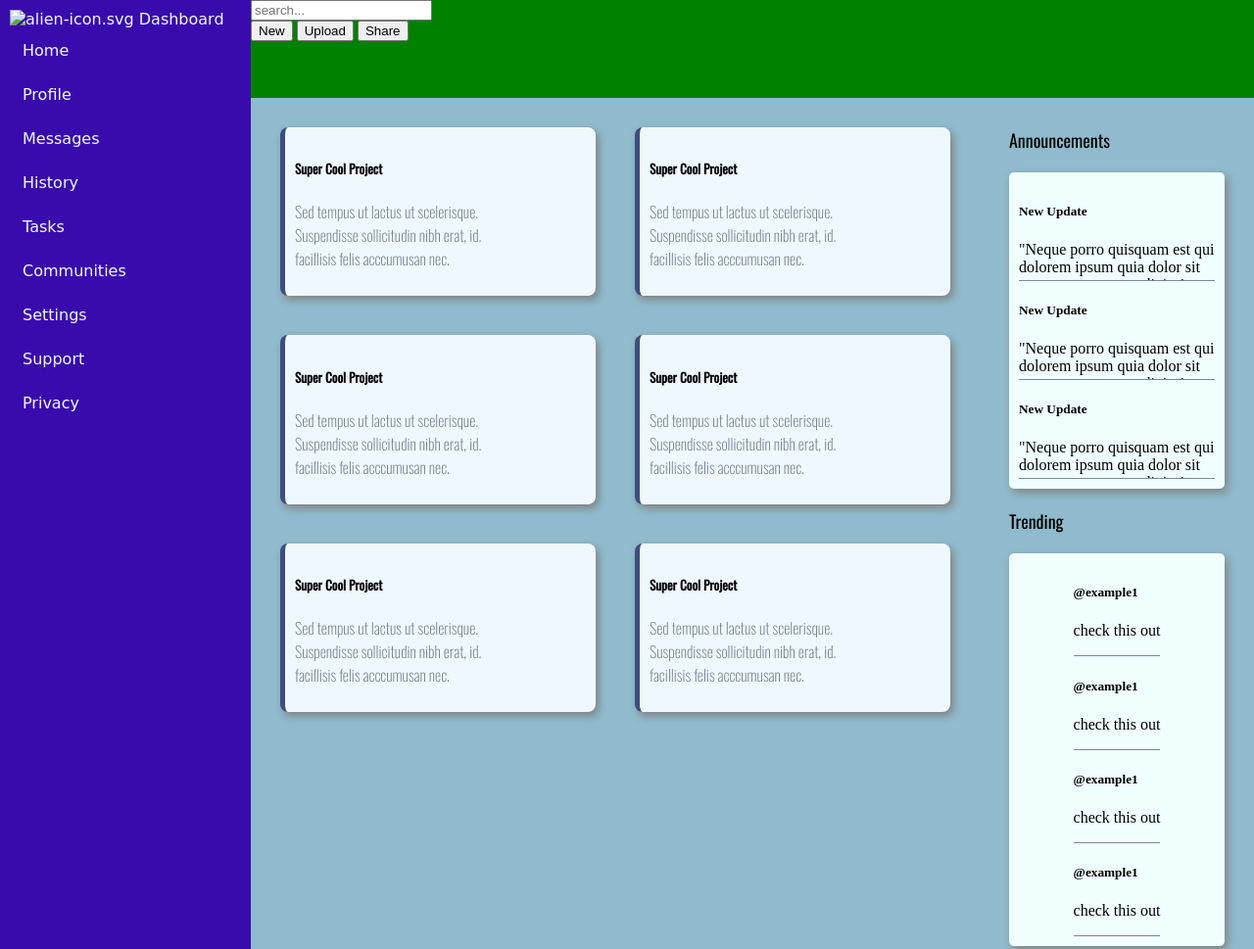
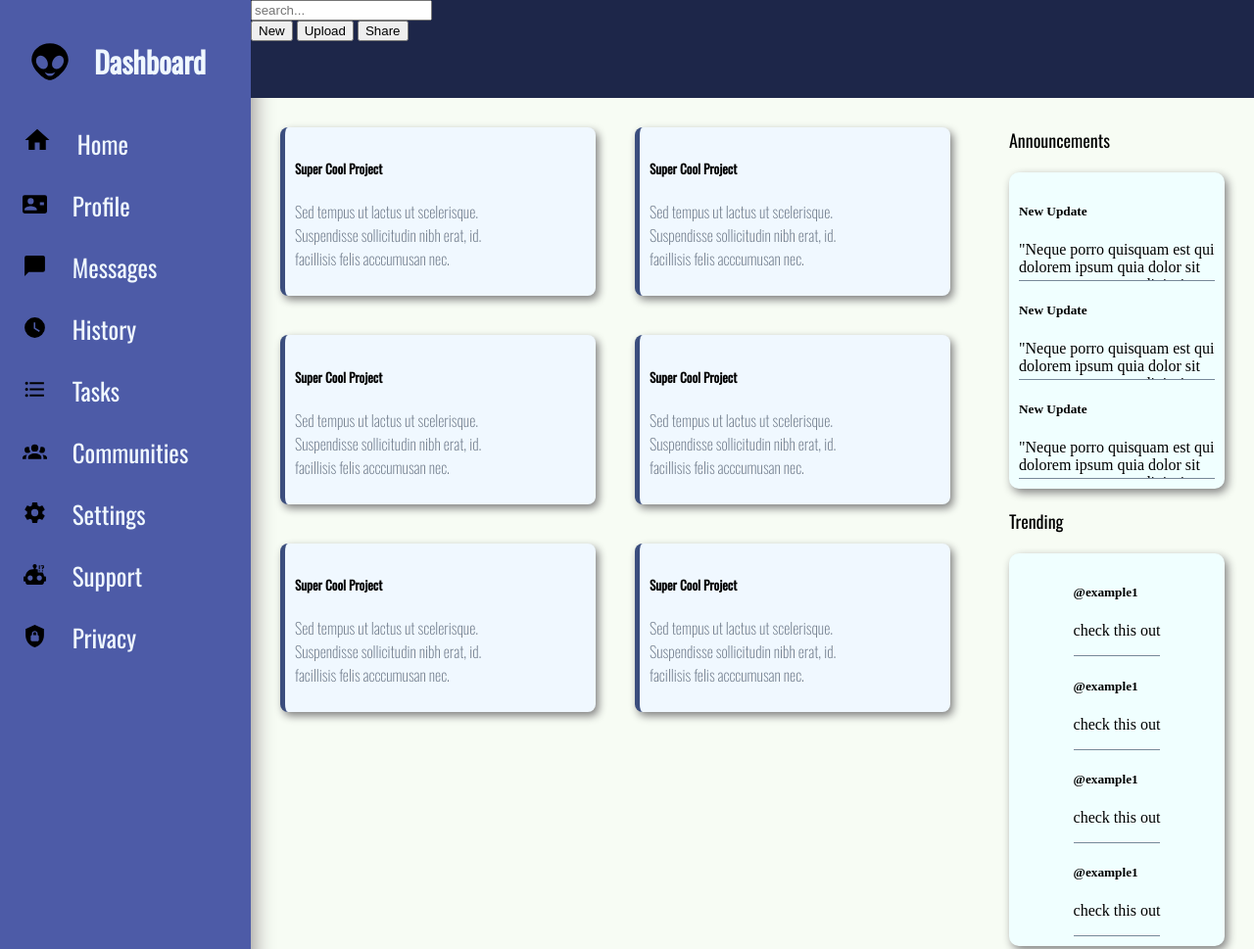
Before and after one commit to AndresMirandaDev/Dashboard-Rp, a website: page index.html in a window 1280 px wide. Shown: the top 969 px of the page at 98% size. Drawn offline with nearby package versions, Linux system fonts and the light colour scheme; a web font is replaced by a local one.

Commit message:
adding styling and icons

```diff
--- a/index.html
+++ b/index.html
@@ -11,18 +11,45 @@
  <div class="container">
     <div class="sidebar">
         <div id="sidebar-heading">
-            <img src="file:///Users/andresmiranda/Downloads/alien.svg" alt="alien-icon.svg">
-            Dashboard
+           <img src="icons/alien.svg" alt="alien" height="50px" width="50px">
+           <a class="link" href="">Dashboard</a>
         </div>
-        <div class="sidebar-content">Home</div>
-        <div class="sidebar-content">Profile</div>
-        <div class="sidebar-content">Messages</div>
-        <div class="sidebar-content">History</div>
-        <div class="sidebar-content">Tasks</div>
-        <div class="sidebar-content">Communities</div>
-        <div class="sidebar-content">Settings</div>
-        <div class="sidebar-content">Support</div>
-        <div class="sidebar-content">Privacy</div>
+        <div class="sidebar-content">
+            <img src="icons/home.svg" height="30px" width="30px">
+            <a class="link" href="">Home</a>
+        </div>
+        <div class="sidebar-content">
+            <img src="icons/smart-card.svg" height="25px" width="25px">
+            <a class="link" href="">Profile</a>
+        </div>
+        <div class="sidebar-content">
+            <img src="icons/message.svg" height="25px" width="25px">
+            <a class="link" href="">Messages</a>
+        </div>
+        <div class="sidebar-content">
+            <img src="icons/clock.svg" height="25px" width="25px">
+            <a class="link" href="">History</a>
+        </div>
+        <div class="sidebar-content">
+            <img src="icons/format-list-bulleted.svg" height="25px" width="25px">
+            <a class="link" href="">Tasks</a>
+        </div>
+        <div class="sidebar-content">
+            <img src="icons/account-group.svg" height="25px" width="25px">
+            <a class="link" href="">Communities</a>
+        </div>
+        <div class="sidebar-content">
+            <img src="icons/cog.svg" height="25px" width="25px">
+            <a class="link" href="">Settings</a>
+        </div>
+        <div class="sidebar-content">
+            <img src="icons/robot-confused.svg" height="25px" width="25px">
+            <a class="link" href="">Support</a>
+        </div>
+        <div class="sidebar-content">
+            <img src="icons/shield-lock.svg" height="25px" width="25px">
+            <a class="link" href="">Privacy</a>
+        </div>
     </div>
     <div class="headbar">
         <input type="text" name="searchbar" placeholder="search...">
--- a/style.css
+++ b/style.css
@@ -1,10 +1,9 @@
-@import url('https://fonts.googleapis.com/css2?family=Oswald:wght@200;400&family=Rubik+Moonrocks&display=swap');
-
+@import url('https://fonts.googleapis.com/css2?family=Alfa+Slab+One&family=Oswald:wght@200;400&family=Rubik+Moonrocks&display=swap');
 body{
     height: 100vh;
     width: 100vw;
     margin : 0;
-    background-color: rgb(143, 187, 205);
+    background-color: #f7fcf4;
 }
 
 .container{
@@ -19,13 +18,37 @@ body{
     grid-column-end: 2;
     grid-row-start: 1;
     grid-row-end: 4;
-    background-color: rgb(57, 11, 173);
+    background-color: #4d5ba7;
     color: aliceblue;
     height: 100%;
     display: flex;
     flex-direction: column;
-    font-family: 'Rubik Moonrocks', cursive;
+    font-size: 25px;
+    font-family:'Oswald', sans-serif;
     text-orientation: sideways-right;
+    box-shadow: 3px 3px 20px rgb(151, 146, 146);
+}
+
+#sidebar-heading{
+    display: flex;
+    justify-content: center;
+    align-items: center;
+    text-align: center;
+    padding: 10px;
+    font-size: 30px;
+    font-weight: 700;
+}
+
+.link{
+    padding: 10px;
+    margin: 10px;
+    text-decoration: none;
+    color: aliceblue;
+}
+
+.link:hover{
+    transform: scale(1.1);
+    transition: 0.3s;
 }
 
 .sidebar{
@@ -38,12 +61,17 @@ body{
     padding: 3px;
 }
 
+.sidebar-content:hover{
+    transform: scale(1.1);
+    transition: 0.3s;
+}
+
 .headbar{
     grid-column-start: 2;
     grid-column-end: 6;
     grid-row-start: 1;
     grid-row-end: 2;
-    background-color: green;
+    background-color:#1d2649;
     height: 100px;
 }
 
@@ -128,7 +156,7 @@ body{
     margin: 10px;
     padding: 10px;
     width: 200px;
-    border-radius: 5px ;
+    border-radius: 10px ;
     background-color: azure;
 
 }
@@ -142,7 +170,7 @@ body{
     margin: 10px;
     padding: 10px;
     width: 200px;
-    border-radius: 5px;
+    border-radius: 10px;
     background-color: azure;
 
 }
```
Also changed, not shown: icons/account-group.svg (added), icons/alien.svg (added), icons/clock.svg (added), icons/cog.svg (added), icons/format-list-bulleted.svg (added), icons/home.svg (added), icons/message.svg (added), icons/robot-confused.svg (added), icons/shield-lock.svg (added), icons/smart-card.svg (added).
